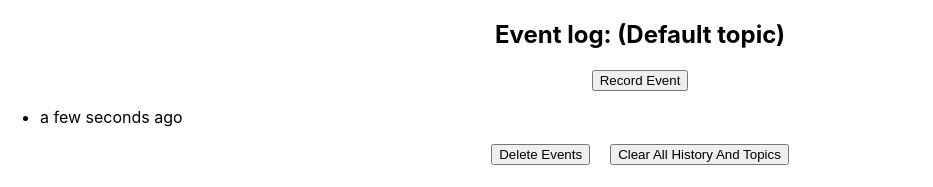
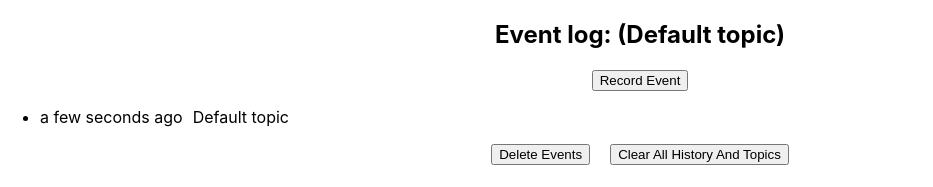
Before and after one commit to arlindohall/event-log, a React (Create React App) app: page / in a window 1280 px wide. Both pictures are taken after a click on the element "Record Event". Shown: the top 187 px of the page, without its empty margins (0-933 px from the left). Built offline with nearby package versions, Linux system fonts and the light colour scheme.

Commit message:
feat: Label events on default topic

```diff
--- a/src/App.css
+++ b/src/App.css
@@ -53,3 +53,7 @@
 .padding-section {
   padding-top: 30px;
 }
+
+.padding-text {
+  padding-left: 10px;
+}
--- a/src/App.tsx
+++ b/src/App.tsx
@@ -223,12 +223,23 @@ function useApplication() {
   };
 }
 
-function Event({ date, absolute }: { date: string; absolute: boolean }) {
+function Event({
+  event,
+  topic,
+  absolute,
+}: {
+  event: EventRecord;
+  topic: string;
+  absolute: boolean;
+}) {
   return (
     <div>
       {absolute
-        ? dayjs(date).format("MMMM D, YYYY (h:mm A)")
-        : dayjs(date).fromNow()}
+        ? dayjs(event.date).format("MMMM D, YYYY (h:mm A)")
+        : dayjs(event.date).fromNow()}
+      {topic === DEFAULT_TOPIC ? (
+        <span className="padding-text">{event.topic}</span>
+      ) : null}
     </div>
   );
 }
@@ -258,6 +269,7 @@ function App() {
           events={events}
           absoluteDate={absoluteDate}
           toggleAbsoluteDate={toggleAbsoluteDate}
+          topic={topic}
         />
         <ClearHistory
           clearHistory={clearHistory}
@@ -297,10 +309,12 @@ function RecordEventHeader({
 function EventList({
   events,
   absoluteDate,
+  topic,
   toggleAbsoluteDate,
 }: {
   events: EventRecord[];
   absoluteDate: boolean;
+  topic: string;
   toggleAbsoluteDate: () => void;
 }) {
   return (
@@ -308,7 +322,7 @@ function EventList({
       <ul>
         {events.map((event: EventRecord) => (
           <li key={event.id()}>
-            <Event date={event.date} absolute={absoluteDate} />
+            <Event event={event} absolute={absoluteDate} topic={topic} />
           </li>
         ))}
       </ul>
```
